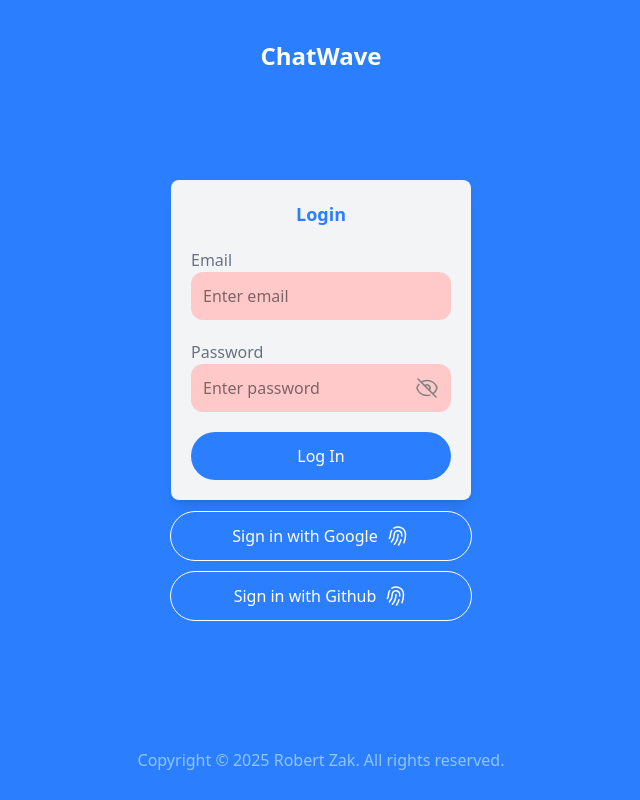
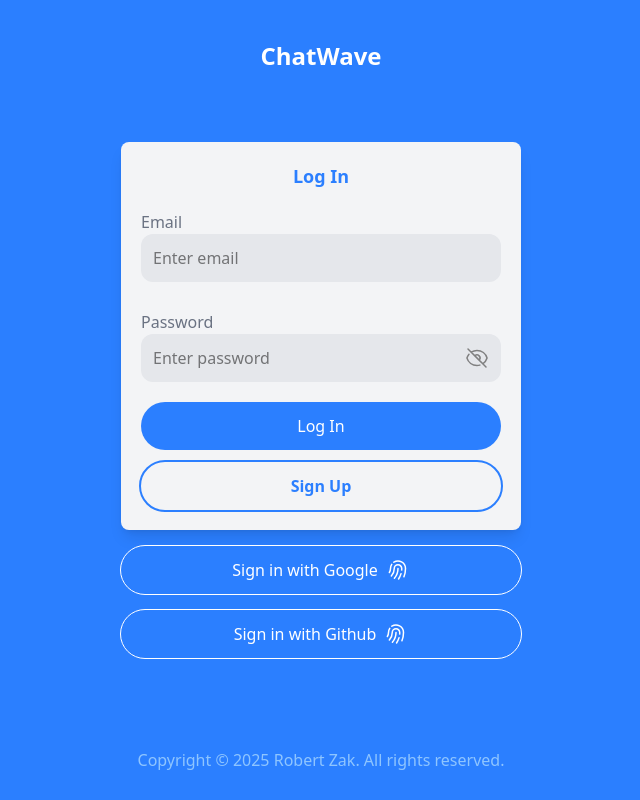
Before and after one commit to robertzakk/chat-wave, a React (Vite) app in the folder frontend/: page /login in a window 1280 px wide. Shown: the whole page, without its empty margins (319-959 px from the left). Built offline with nearby package versions, Linux system fonts and the light colour scheme.

Commit message:
Update LoginForm component

```diff
--- a/frontend/src/components/LoginForm.jsx
+++ b/frontend/src/components/LoginForm.jsx
@@ -1,25 +1,73 @@
 import React, { useState } from 'react';
+import axios from 'axios';
 
 function LoginForm() {
     const [isPasswordVisible, setIsPasswordVisible] = useState(false);
+    const [isSigningUp, setIsSigningUp] = useState(false);
+    const [isPasswordValid, setIsPasswordValid] = useState(false);
+    const [passowrd, setPassword] = useState('');
+    const [email, setEmail] = useState('');
+    const [isEmailAvailable, setIsEmailAvailable] = useState(false);
+    const [emailAvailableTimout, setEmailAvailableTimout] = useState(null);
 
     const togglePasswordVisibility = () => {
-        console.log('Password visibility toggled');
         setIsPasswordVisible(!isPasswordVisible);
+    };
+
+    const toggleIsSigningUp = () => {
+        setIsSigningUp(!isSigningUp);
+    };
+
+    const onChangeEmail = (e) => {
+        const newEmail = e.target.value;
+        setEmail(newEmail);
+
+        if (emailAvailableTimout) {
+            clearTimeout(emailAvailableTimout);
+        };
+
+        const secondsToWaitUntilCheckEmailAvailability = 2;
+        const timoutID = setTimeout(() => {
+            if (newEmail) {
+                console.log(`Checking email availability...`);
+            };
+        }, secondsToWaitUntilCheckEmailAvailability * 1000);
+
+        setEmailAvailableTimout(timoutID);
     };
 
     return (
         <>
-            <div className='max-w-75 mx-10'>
-                <form className='flex flex-col bg-gray-100 rounded-lg p-5 shadow-lg'>
-                    <h1 className='text-lg font-semibold mb-5 text-center text-blue-500'>Login</h1>
+            <div className='flex flex-row w-full justify-center'>
+                <div className='flex flex-col basis-100'>
+                    <form className='flex flex-col w-full bg-gray-100 rounded-lg p-5 shadow-lg'>
+                        <h1 className='text-lg font-semibold mb-5 text-center text-blue-500'>{isSigningUp ? 'Sign Up' : 'Log In'}</h1>
 
-                    <label className='text-gray-500'>Email</label>
-                    <input className='valid:bg-green-200 invalid:bg-red-200 outline-blue-500 bg-gray-200 p-3 rounded-xl mb-5' type='email' name='username' placeholder='Enter email' required/>
+                        <label className='text-gray-500' htmlFor='username' >Email</label>
+                        <input onChange={onChangeEmail} className='outline-blue-500 bg-gray-200 p-3 rounded-xl mb-2' type='email' name='username' id='username' placeholder='Enter email' required value={email}/>
 
-                    <label className='text-gray-500'>Password</label>
+                        <div className='flex items-center mb-5'>
+                            {
+                                (email && isSigningUp) && (
+                                    isEmailAvailable ? (
+                                        <>
+
+                                        </>
+                                    ) : (
+                                        <>
+                                            <svg xmlns="http://www.w3.org/2000/svg" fill="none" viewBox="0 0 24 24" strokeWidth="1.5" stroke="var(--color-yellow-600)" className="size-5 animate-spin">
+                                                <path strokeLinecap="round" strokeLinejoin="round" d="M16.023 9.348h4.992v-.001M2.985 19.644v-4.992m0 0h4.992m-4.993 0 3.181 3.183a8.25 8.25 0 0 0 13.803-3.7M4.031 9.865a8.25 8.25 0 0 1 13.803-3.7l3.181 3.182m0-4.991v4.99" />
+                                            </svg>
+                                            <p className='ml-2 text-yellow-600'>Checking email availability</p>
+                                        </>
+                                    )
+                                )
+                            }
+                        </div>
+
+                        <label className='text-gray-500' htmlFor='password'>Password</label>
                         <div className='relative mb-5'>
-                        <input className='valid:bg-green-200 invalid:bg-red-200 focus:outline-blue-500 bg-gray-200 p-3 rounded-xl w-full' type={isPasswordVisible ? 'text' : 'password'} name='password' placeholder='Enter password' required/>
+                            <input className='focus:outline-blue-500 bg-gray-200 p-3 rounded-xl w-full' type={isPasswordVisible ? 'text' : 'password'} name='password' id='password' placeholder='Enter password' required/>
                             <button className='outline-blue-500 hover:cursor-pointer absolute right-3 bottom-0 top-0' onClick={togglePasswordVisibility} type='button'>
                                 {
                                     isPasswordVisible ? (
@@ -39,11 +87,29 @@ function LoginForm() {
                                 }
                             </button>
                         </div>
+                        {
+                            isSigningUp && (
+                                <>
+                                    <div>
+                                        <p className='mb-2 font-semibold text-gray-500'>Password contains:</p>
+                                        <ul className='mb-5'>
+                                            <li className='mb-1 pl-2 text-red-500'>❌ At least 10 characters</li>
+                                            <li className='mb-1 pl-2 text-red-500'>❌ Numbers</li>
+                                            <li className='mb-1 pl-2 text-red-500'>❌ Special symbols (!@#$%^&*)</li>
+                                        </ul>
+                                    </div>
+                                </>
+                            )
+                        }
 
-                    <button className='focus:bg-blue-400 outline-0 hover:bg-blue-400 hover:cursor-pointer bg-blue-500 text-white p-3 rounded-full transition-all' type='submit'>Log In</button>
+                        <button className='focus:bg-blue-400 outline-0 hover:bg-blue-400 hover:cursor-pointer bg-blue-500 text-white p-3 rounded-full transition-all mb-3' type='submit'>{isSigningUp ? 'Sign Up' : 'Log In'}</button>
+                        <button className='hover:bg-blue-100 focus:bg-blue-100 outline-2 font-semibold outline-blue-500 text-blue-500 hover:cursor-pointer p-3 rounded-full transition-all' type='button' onClick={toggleIsSigningUp}>{isSigningUp ? 'Go Back' : 'Sign Up'}</button>
                     </form>
 
-                <button className='focus:bg-blue-400 hover:bg-blue-400 hover:cursor-pointer outline-1 outline-white border-white text-white p-3 rounded-full my-3 w-full transition-all'>
+                    {
+                        !isSigningUp && (
+                            <>
+                                <button className='focus:bg-blue-400 hover:bg-blue-400 hover:cursor-pointer outline-1 outline-white border-white text-white p-3 rounded-full my-4 w-full transition-all'>
                                     <div className='flex justify-center'>
                                         <p className='mr-2'>Sign in with Google</p>
                                         <svg xmlns="http://www.w3.org/2000/svg" fill="none" viewBox="0 0 24 24" strokeWidth="1.5" stroke="currentColor" className="size-6">
@@ -59,6 +125,10 @@ function LoginForm() {
                                         </svg>
                                     </div>
                                 </button>
+                            </>
+                        )
+                    }
+                </div>
             </div>
         </>
     );
```
Lines whose indentation alone changed are shown as unchanged.
